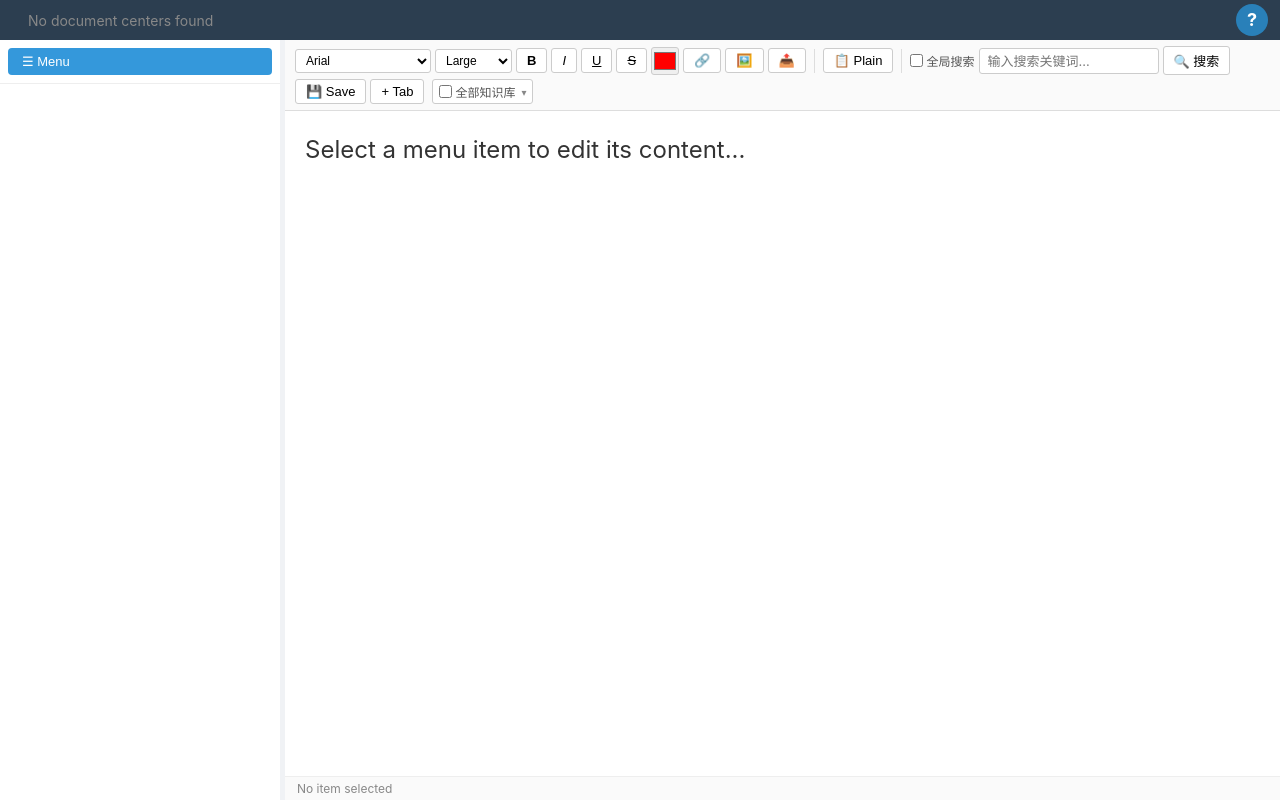
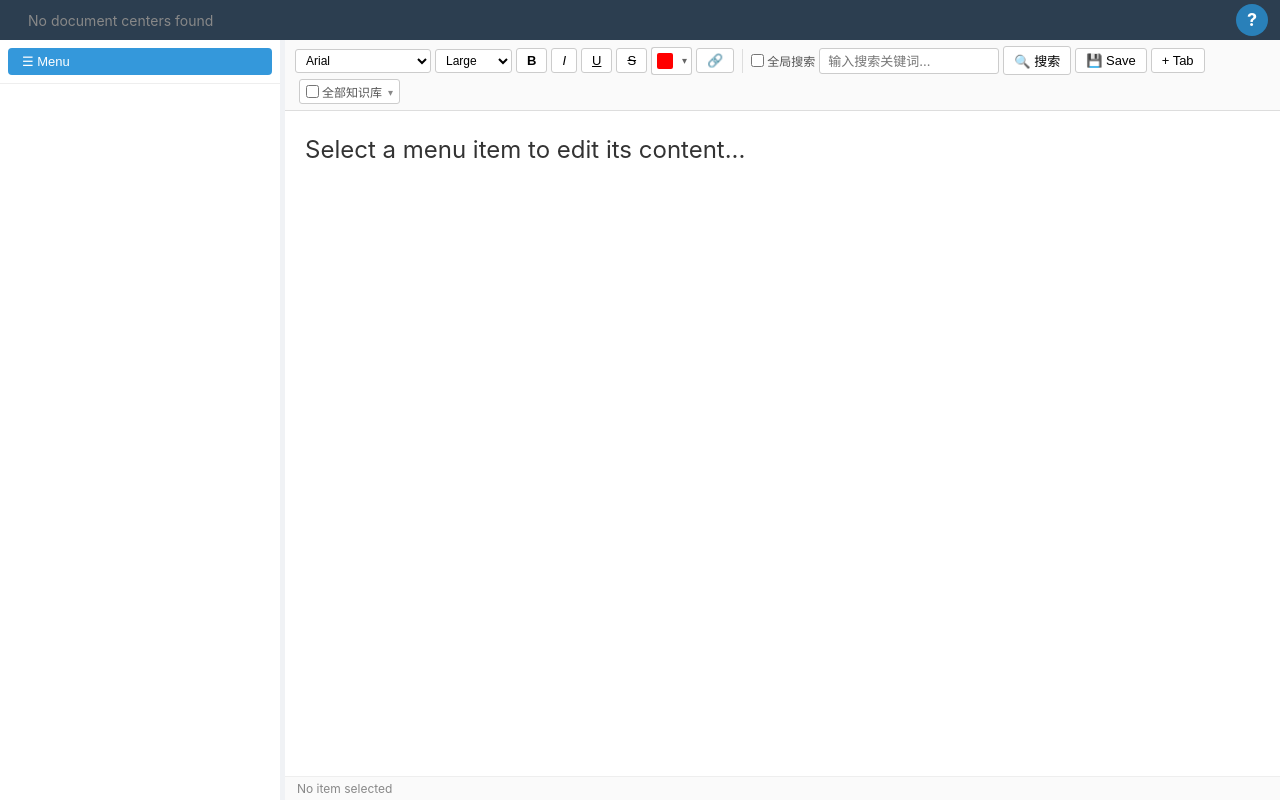
Before and after one commit to jimmylang74/mybase_web, a Flask app: page / in a window 1280 px wide. Run offline with Flask 3, Linux system fonts and the light colour scheme; data that the repository does not hold is empty; parts of the project's set-up code (start-up, migrations or seed data) failed here and were passed over.

Commit message:
mybase_web:BUG：1、树状菜单右键菜单在底部的时候位置不对。\n2、工具栏Insert Link功能不对。\n3、颜色选择按钮增加向下的小箭头用于选择颜色

```diff
--- a/web/static/app.js
+++ b/web/static/app.js
@@ -823,16 +823,56 @@
   }
 
   function promptInsertLink() {
+    // Save selection before dialog steals focus
+    const savedRange = (() => {
+      const sel = window.getSelection();
+      if (sel.rangeCount > 0 && editor.contains(sel.anchorNode)) {
+        return sel.getRangeAt(0).cloneRange();
+      }
+      return null;
+    })();
+
     showDialog(
       'Insert Link',
       '<label>URL:</label><input type="text" id="dialog-link-url" placeholder="https://..."><label>Text:</label><input type="text" id="dialog-link-text" placeholder="Link text">',
       () => {
         const url = $('#dialog-link-url').value.trim();
-        const text = $('#dialog-link-text').value.trim() || url;
-        if (url) {
-          document.execCommand('insertHTML', false, `<a href="${escapeHtml(url)}" target="_blank">${escapeHtml(text)}</a>`);
-          editor.focus();
+        const text = $('#dialog-link-text').value.trim();
+        if (!url) return true;
+        editor.focus();
+
+        // Restore saved selection
+        if (savedRange) {
+          const sel = window.getSelection();
+          sel.removeAllRanges();
+          sel.addRange(savedRange);
         }
+
+        const sel = window.getSelection();
+        if (sel.rangeCount > 0) {
+          const range = sel.getRangeAt(0);
+          if (sel.toString().length > 0 && !text) {
+            document.execCommand('createLink', false, url);
+            const newSel = window.getSelection();
+            if (newSel.rangeCount > 0) {
+              let node = newSel.getRangeAt(0).startContainer;
+              while (node && node.nodeName !== 'A') node = node.parentNode;
+              if (node && node.nodeName === 'A') node.setAttribute('target', '_blank');
+            }
+          } else {
+            range.deleteContents();
+            const a = document.createElement('a');
+            a.href = url;
+            a.target = '_blank';
+            a.textContent = text || url;
+            range.insertNode(a);
+            range.setStartAfter(a);
+            range.collapse(true);
+            sel.removeAllRanges();
+            sel.addRange(range);
+          }
+        }
+        markModified();
         return true;
       }
     );
@@ -941,13 +981,27 @@
     }
   }
 
+  function positionMenuAtEvent(menuEl, e) {
+    menuEl.style.display = 'block';
+    const menuW = menuEl.offsetWidth;
+    const menuH = menuEl.offsetHeight;
+    const vw = window.innerWidth;
+    const vh = window.innerHeight;
+    let left = e.clientX;
+    let top = e.clientY;
+    if (left + menuW > vw) left = vw - menuW - 8;
+    if (top + menuH > vh) top = vh - menuH - 8;
+    if (left < 0) left = 8;
+    if (top < 0) top = 8;
+    menuEl.style.left = left + 'px';
+    menuEl.style.top = top + 'px';
+  }
+
   // ─── Tree Right-Click Context Menu ─────────────────────────────────────
 
   function showTreeContextMenu(e, itemId) {
     treeCtxItemId = itemId;
-    treeCtxMenu.style.left = e.clientX + 'px';
-    treeCtxMenu.style.top = e.clientY + 'px';
-    treeCtxMenu.style.display = 'block';
+    positionMenuAtEvent(treeCtxMenu, e);
   }
 
   $$('#tree-context-menu .tree-ctx-item').forEach((item) => {
@@ -1087,9 +1141,28 @@
   });
 
   $('#text-color').addEventListener('input', function() {
+    const swatch = $('#color-swatch');
+    if (swatch) swatch.style.background = this.value;
+    this.classList.remove('color-input-hidden--active');
+    this.style.left = '';
+    this.style.top = '';
+  });
+
+  $('#btn-apply-color').addEventListener('click', () => {
     editor.focus();
-    document.execCommand('foreColor', false, this.value);
+    const color = $('#text-color').value;
+    document.execCommand('foreColor', false, color);
     markModified();
+  });
+
+  $('#btn-color-arrow').addEventListener('click', (e) => {
+    e.stopPropagation();
+    const input = $('#text-color');
+    const rect = e.currentTarget.getBoundingClientRect();
+    input.classList.add('color-input-hidden--active');
+    input.style.left = rect.left + 'px';
+    input.style.top = (rect.top + rect.height) + 'px';
+    input.click();
   });
 
   $('#btn-insert-link').addEventListener('click', () => {
@@ -1098,52 +1171,6 @@
       $('#dialog-link-text').value = sel;
     }
     promptInsertLink();
-  });
-
-  $('#btn-insert-image').addEventListener('click', () => {
-    showDialog(
-      'Insert Image',
-      '<label>Image URL:</label><input type="text" id="dialog-img-url" placeholder="https://...">',
-      () => {
-        const url = $('#dialog-img-url').value.trim();
-        if (url) {
-          editor.focus();
-          document.execCommand('insertImage', false, url);
-          constrainEditorImages();
-          markModified();
-        }
-        return true;
-      }
-    );
-  });
-
-  $('#btn-upload-image').addEventListener('click', () => {
-    $('#image-upload-input').click();
-  });
-
-  $('#image-upload-input').addEventListener('change', async function() {
-    if (!this.files || !this.files[0]) return;
-    const file = this.files[0];
-    try {
-      const result = await apiUpload(`/api/${encodeURIComponent(currentTab)}/upload`, file);
-      editor.focus();
-      document.execCommand('insertImage', false, result.url);
-      constrainEditorImages();
-      markModified();
-    } catch (e) {
-      showDialog('Error', `<p>${escapeHtml(e.message)}</p>`);
-    }
-    this.value = '';
-  });
-
-  $('#btn-paste-plain').addEventListener('click', () => {
-    navigator.clipboard.readText().then((text) => {
-      editor.focus();
-      document.execCommand('insertText', false, text);
-      markModified();
-    }).catch(() => {
-      showDialog('Error', '<p>Cannot read clipboard. Please use Ctrl+Shift+V for plain paste.</p>');
-    });
   });
 
   $('#btn-save').addEventListener('click', () => {
@@ -1180,6 +1207,18 @@
 
   editor.addEventListener('input', markModified);
   editor.addEventListener('paste', handlePaste);
+  editor.addEventListener('click', (e) => {
+    let node = e.target;
+    while (node && node !== editor) {
+      if (node.nodeName === 'A' && node.href) {
+        e.preventDefault();
+        e.stopPropagation();
+        window.open(node.href, '_blank');
+        return;
+      }
+      node = node.parentNode;
+    }
+  });
 
   function handlePaste(e) {
     const clipboardData = e.clipboardData || window.clipboardData;
@@ -1231,9 +1270,7 @@
   editor.addEventListener('contextmenu', (e) => {
     e.preventDefault();
     const selection = window.getSelection();
-    ctxMenu.style.left = e.clientX + 'px';
-    ctxMenu.style.top = e.clientY + 'px';
-    ctxMenu.style.display = 'block';
+    positionMenuAtEvent(ctxMenu, e);
     ctxMenu.dataset.hasSelection = selection.toString().length > 0 ? 'true' : 'false';
   });
 
@@ -1524,9 +1561,7 @@
 
   function showTabContextMenu(e, name) {
     tabCtxName = name;
-    tabCtxMenu.style.left = e.clientX + 'px';
-    tabCtxMenu.style.top = e.clientY + 'px';
-    tabCtxMenu.style.display = 'block';
+    positionMenuAtEvent(tabCtxMenu, e);
   }
 
   $$('#tab-context-menu .tab-ctx-item').forEach((item) => {
--- a/web/static/style.css
+++ b/web/static/style.css
@@ -304,13 +304,54 @@ body {
   margin: 0 4px;
 }
 
-#text-color {
-  width: 28px;
-  height: 28px;
-  padding: 0;
+.color-btn-wrap {
+  position: relative;
+  display: inline-flex;
+  align-items: stretch;
+}
+
+.color-btn-wrap .tool-btn {
+  border-top-right-radius: 0;
+  border-bottom-right-radius: 0;
+  border-right: none;
+  padding: 3px 5px;
+  min-height: 28px;
+  display: flex;
+  align-items: center;
+}
+
+.color-arrow {
+  padding: 0 4px;
   border: 1px solid #ccc;
-  border-radius: 3px;
+  border-left: none;
+  border-radius: 0 3px 3px 0;
+  background: #fff;
   cursor: pointer;
+  font-size: 10px;
+  line-height: 1;
+  display: flex;
+  align-items: center;
+  min-height: 28px;
+  color: #666;
+  transition: background 0.15s;
+}
+
+.color-arrow:hover {
+  background: #e8e8e8;
+}
+
+.color-input-hidden {
+  position: fixed;
+  width: 0;
+  height: 0;
+  opacity: 0;
+  pointer-events: none;
+}
+
+.color-input-hidden--active {
+  width: 1px;
+  height: 1px;
+  pointer-events: auto;
 }
 
 #editor {
--- a/web/templates/index.html
+++ b/web/templates/index.html
@@ -51,12 +51,14 @@
         <button class="tool-btn" data-cmd="italic" title="Italic"><i>I</i></button>
         <button class="tool-btn" data-cmd="underline" title="Underline"><u>U</u></button>
         <button class="tool-btn" data-cmd="strikeThrough" title="Strikethrough"><s>S</s></button>
-        <input type="color" id="text-color" value="#ff0000" title="Text Color">
+        <span class="color-btn-wrap">
+          <button class="tool-btn" id="btn-apply-color" title="Text Color">
+            <span class="color-swatch" id="color-swatch" style="background:#ff0000;display:inline-block;width:16px;height:16px;border-radius:2px;vertical-align:middle"></span>
+          </button>
+          <button class="color-arrow" id="btn-color-arrow" title="Choose Color">▾</button>
+          <input type="color" id="text-color" value="#ff0000" class="color-input-hidden">
+        </span>
         <button class="tool-btn" id="btn-insert-link" title="Insert Link">🔗</button>
-        <button class="tool-btn" id="btn-insert-image" title="Insert Image">🖼️</button>
-        <button class="tool-btn" id="btn-upload-image" title="Upload Image">📤</button>
-        <span class="separator"></span>
-        <button class="tool-btn" id="btn-paste-plain" title="Paste as Plain Text">📋 Plain</button>
         <span class="separator"></span>
         <label class="search-checkbox-label" title="Search all knowledge bases">
           <input type="checkbox" id="search-global"> 全局搜索
@@ -74,7 +76,7 @@
           <div id="kb-dropdown" style="display:none"></div>
         </div>
         <span id="indexing-status" style="display:none"></span>
-        <input type="file" id="image-upload-input" accept="image/*" style="display:none">
+
       </div>
       <div id="editor" contenteditable="true">
         <p>Select a menu item to edit its content...</p>
```
